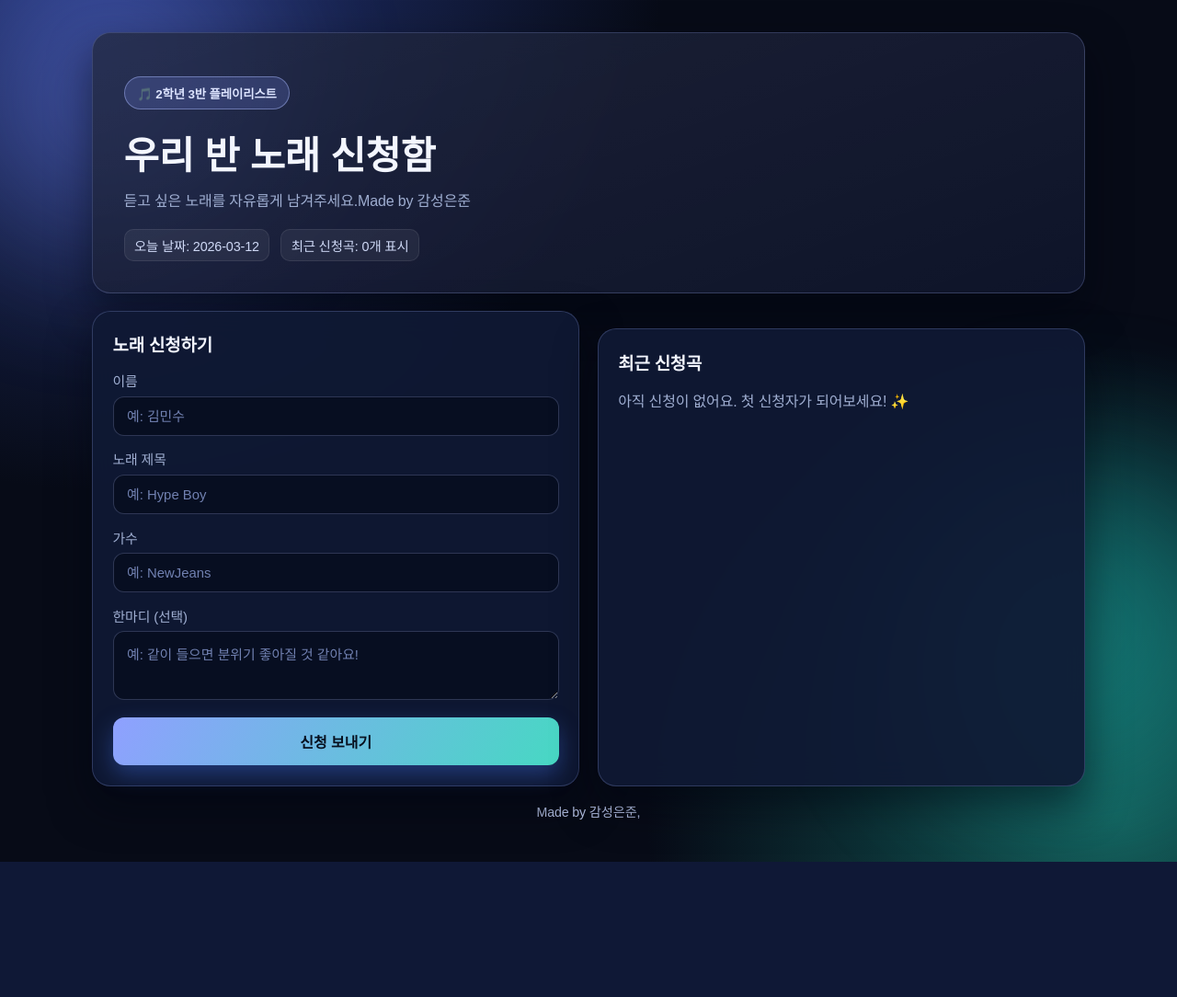
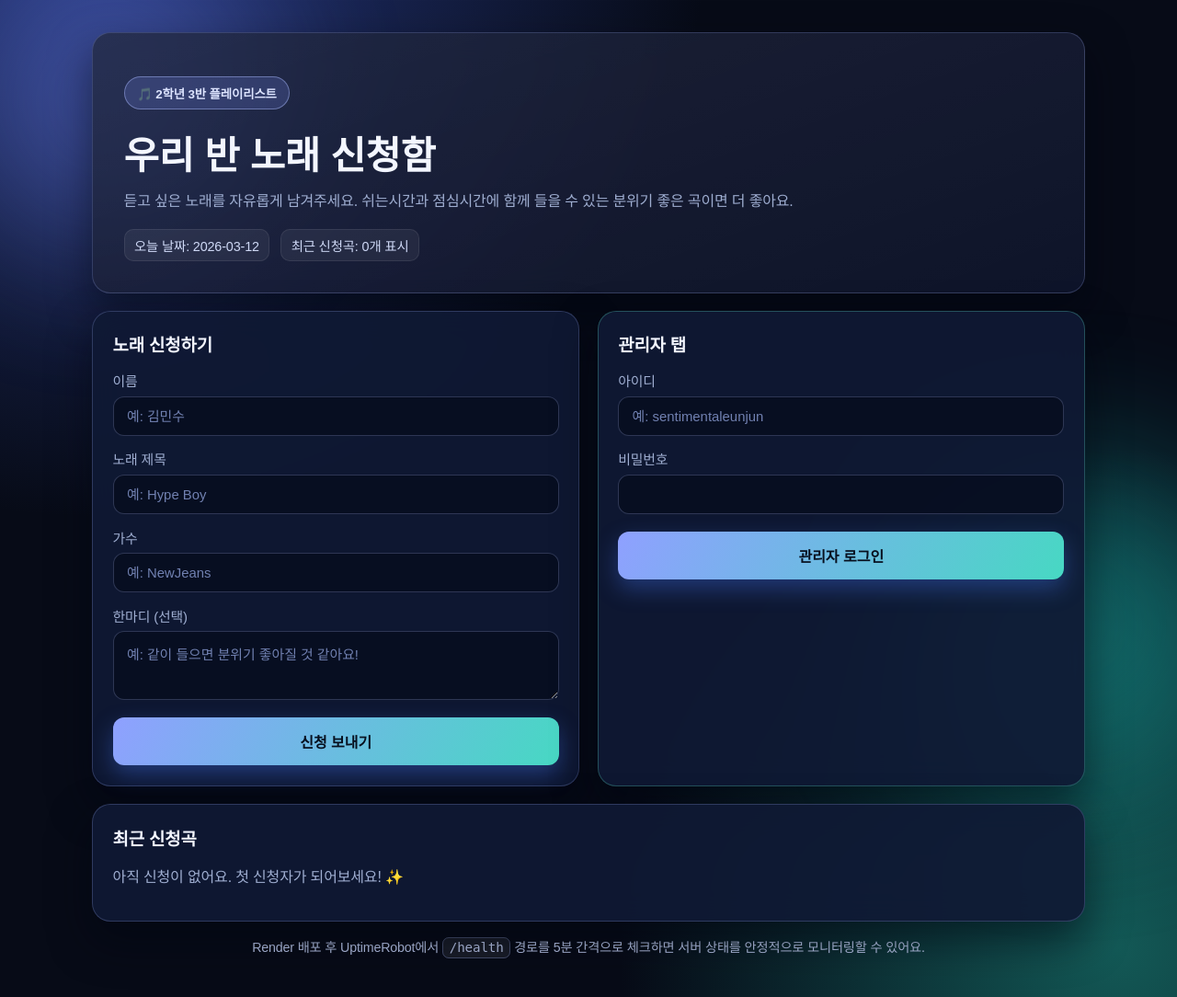
Before and after one commit to Sentimentaleunjun/2-3, a Flask app: page / in a window 1280 px wide. Shown: the whole page at 92% size. Before the commit the page ends 937 px from the top, so only its background shows below. Run offline with Flask 3, Linux system fonts and the light colour scheme; some web fonts are replaced.

Commit message:
index.html 업데이트

```diff
--- a/templates/index.html
+++ b/templates/index.html
@@ -18,14 +18,25 @@
 
     <main class="container">
       <section class="hero card">
+        <div class="hero-top">
           <p class="badge">🎵 2학년 3반 플레이리스트</p>
+          {% if current_admin %}
+          <form method="post" action="{{ url_for('admin_logout') }}">
+            <button class="ghost-button" type="submit">관리자 로그아웃</button>
+          </form>
+          {% endif %}
+        </div>
         <h1>우리 반 노래 신청함</h1>
         <p class="description">
-          듣고 싶은 노래를 자유롭게 남겨주세요.Made by 감성은준
+          듣고 싶은 노래를 자유롭게 남겨주세요. 쉬는시간과 점심시간에 함께 들을 수
+          있는 분위기 좋은 곡이면 더 좋아요.
         </p>
         <div class="meta-row">
           <span>오늘 날짜: {{ now.strftime('%Y-%m-%d') }}</span>
           <span>최근 신청곡: {{ recent_requests|length }}개 표시</span>
+          {% if current_admin %}
+          <span>현재 관리자: {{ current_admin.username }} / {{ current_admin.role }}</span>
+          {% endif %}
         </div>
       </section>
 
@@ -58,12 +69,36 @@
           </form>
         </section>
 
+        <section class="card form-card admin-card">
+          <h2>관리자 탭</h2>
+          {% if current_admin %}
+          <p class="admin-ok">로그인됨: <strong>{{ current_admin.role }}</strong></p>
+          <p class="admin-help">리스트에서 선정 체크와 삭제를 할 수 있습니다.</p>
+          {% else %}
+          <form method="post" action="{{ url_for('admin_login') }}">
+            <label>
+              아이디
+              <input name="username" placeholder="예: sentimentaleunjun" required />
+            </label>
+            <label>
+              비밀번호
+              <input name="password" type="password" required />
+            </label>
+            <button type="submit">관리자 로그인</button>
+          </form>
+          {% if login_error %}
+          <p class="admin-error">아이디 또는 비밀번호가 올바르지 않아요.</p>
+          {% endif %}
+          {% endif %}
+        </section>
+      </section>
+
       <section class="card list-card">
         <h2>최근 신청곡</h2>
         {% if recent_requests %}
         <ul>
           {% for item in recent_requests %}
-            <li>
+          <li class="song-item {% if item.selected %}selected-item{% endif %}">
             <div class="song-top">
               <strong>{{ item.song_title }}</strong>
               <span>{{ item.artist }}</span>
@@ -75,6 +110,23 @@
             {% if item.message %}
             <p class="message">"{{ item.message }}"</p>
             {% endif %}
+
+            <div class="song-actions">
+              {% if item.selected %}
+              <span class="selected-badge">선정됨 ✅</span>
+              {% endif %}
+
+              {% if current_admin %}
+              <form method="post" action="{{ url_for('toggle_selected', request_id=item.id) }}">
+                <button type="submit" class="mini-button">
+                  {% if item.selected %}선정 해제{% else %}선정 체크{% endif %}
+                </button>
+              </form>
+              <form method="post" action="{{ url_for('delete_request', request_id=item.id) }}">
+                <button type="submit" class="mini-button danger">삭제</button>
+              </form>
+              {% endif %}
+            </div>
           </li>
           {% endfor %}
         </ul>
@@ -82,10 +134,10 @@
         <p class="empty">아직 신청이 없어요. 첫 신청자가 되어보세요! ✨</p>
         {% endif %}
       </section>
-      </section>
 
       <footer class="foot-note">
-        Made by 감성은준,
+        Render 배포 후 UptimeRobot에서 <code>/health</code> 경로를 5분 간격으로 체크하면
+        서버 상태를 안정적으로 모니터링할 수 있어요.
       </footer>
     </main>
   </body>
```
Lines whose indentation alone changed are shown as unchanged.
